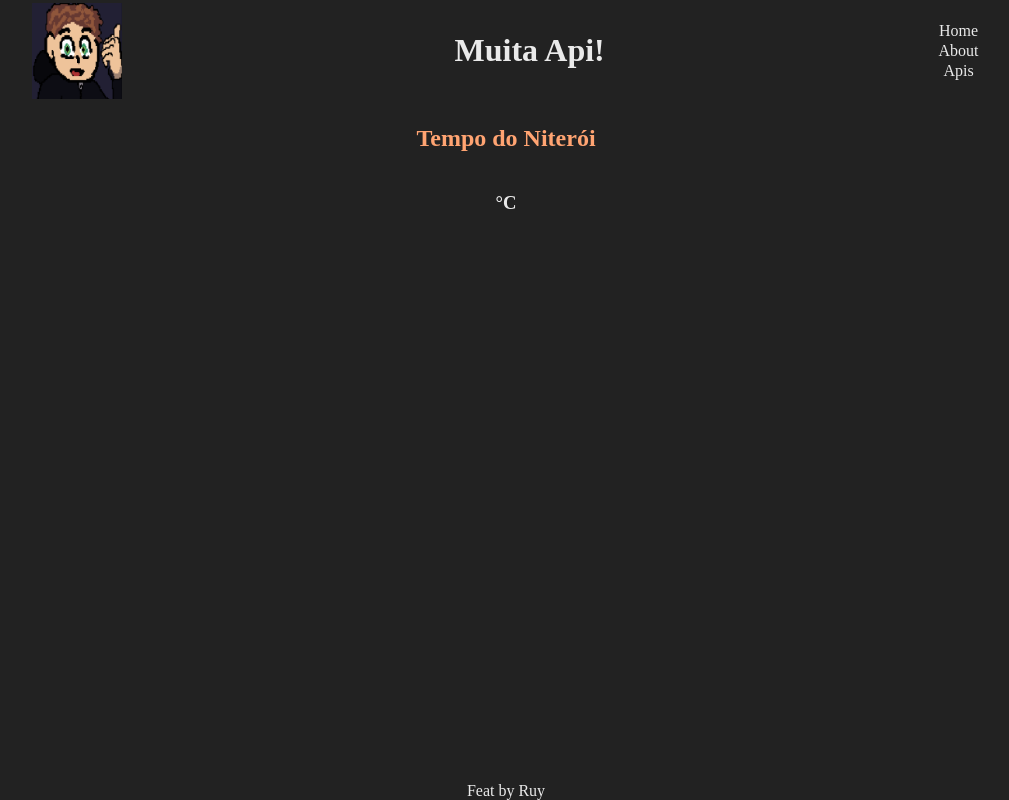
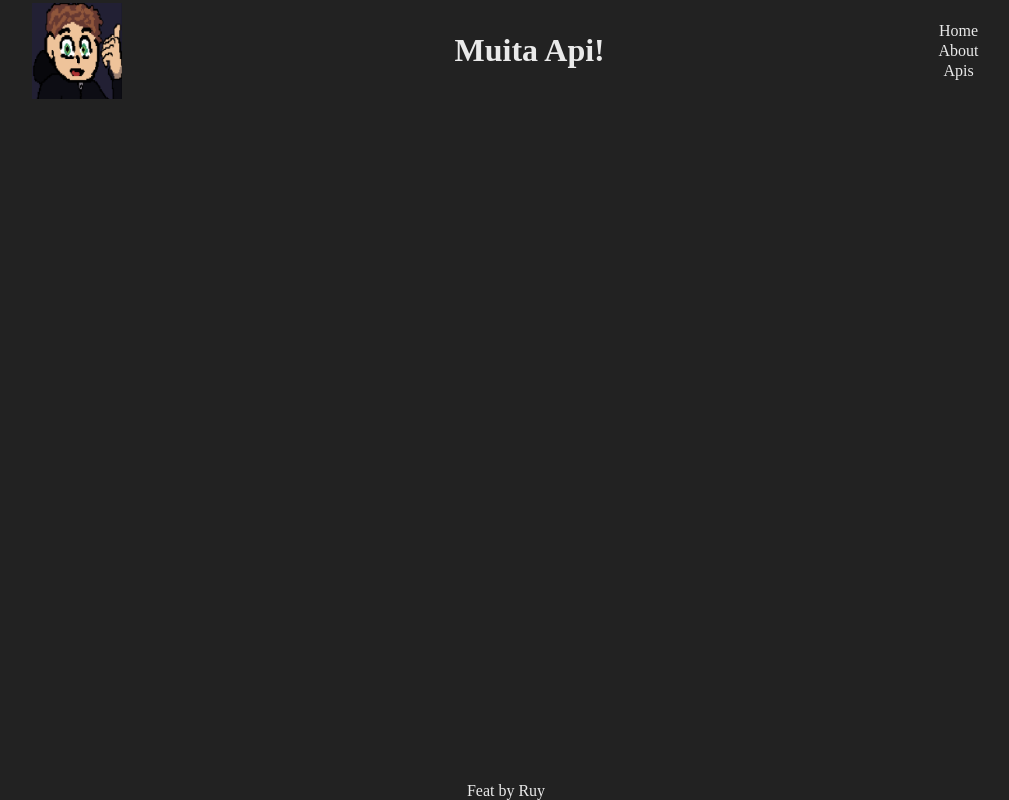
Before and after one commit to Leckller/algoLegal, a React (Vite) app: page / in a window 1280 px wide. Shown: the whole page, without its empty margins (134-1143 px from the left). Built offline with nearby package versions, Linux system fonts and the light colour scheme; no server answers.

Commit message:
rm api weather

```diff
--- a/src/components/Home.tsx
+++ b/src/components/Home.tsx
@@ -1,27 +1,10 @@
-import { useEffect, useState } from "react"
 import { HomeDiv, InfoWeather } from "./styles"
-import { WeatherApi } from "../services/WeatherApi"
-import { apiWeathertype } from "../services/types"
 
 function Home () {
-  const [localizacao, setLocalizacao] = useState('Niterói')
-  const [apiResponse, setApiResponse] = useState<apiWeathertype>()
-  useEffect(() => {
-    const uEffect = async () => {
-      const api = await WeatherApi('current', localizacao)
-      console.log(api)
-      const data = await api.json()
-      setApiResponse(data)
-    }
-    uEffect()
-  }, [localizacao])
   return(
     <>
       <HomeDiv>
-        <h2>{`Tempo do ${localizacao}`}</h2>
         <InfoWeather>
-        {apiResponse && <img src={apiResponse?.current.weather_icons[0]} alt="" />}
-        <h3>{apiResponse?.current.temperature}°C</h3>
         </InfoWeather>
       </HomeDiv>
     </>
--- a/src/services/WeatherApi.ts
+++ b/src/services/WeatherApi.ts
@@ -1,6 +1,6 @@
 export const WeatherApi = async (endP: string, loc: string) => {
   const key = '40939d16a6d6f645fcbfb6f2aecf4b40'
-  const req = fetch(`https://api.weatherstack.com/${endP}?access_key=${key}& query=${loc}`)
+  const req = fetch(`http://api.weatherstack.com/${endP}?access_key=${key}& query=${loc}`)
   const response = await req;
   return response
 }
```
